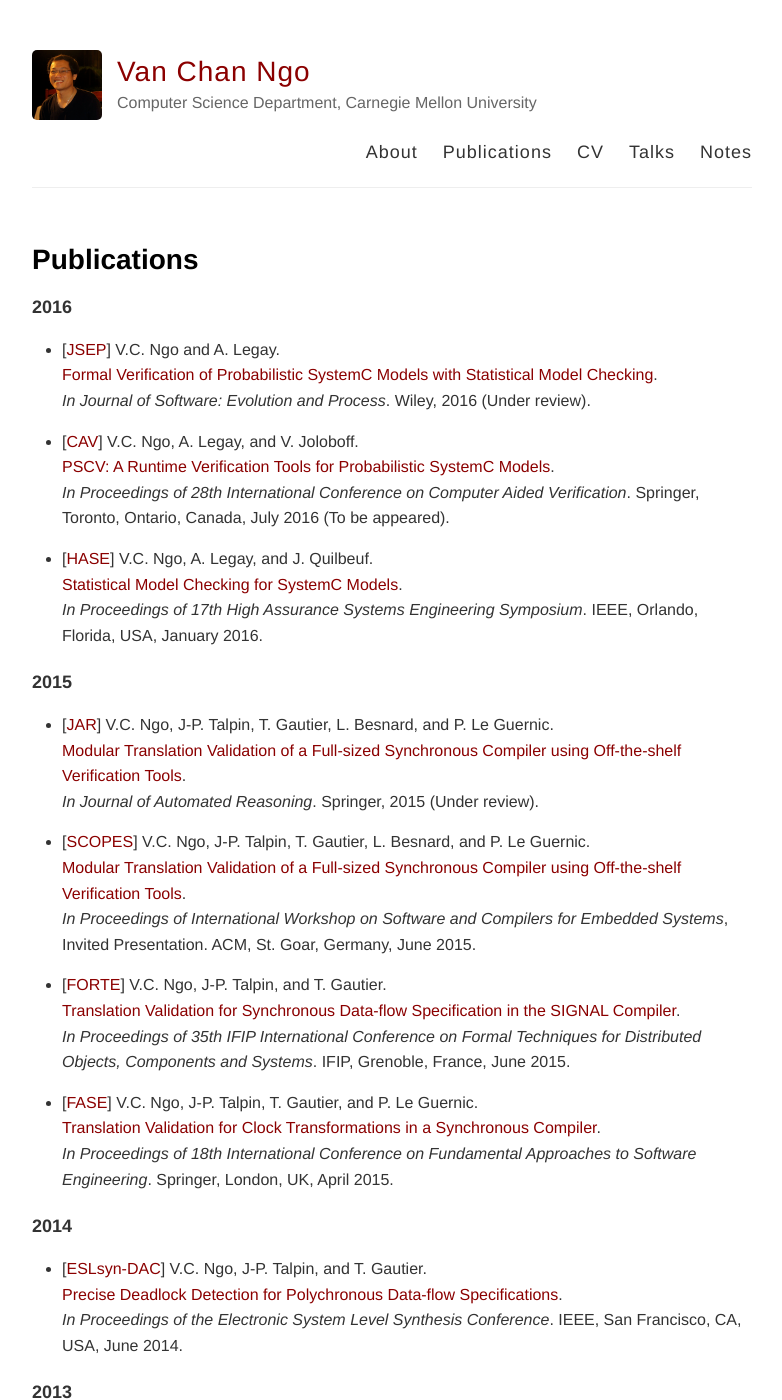
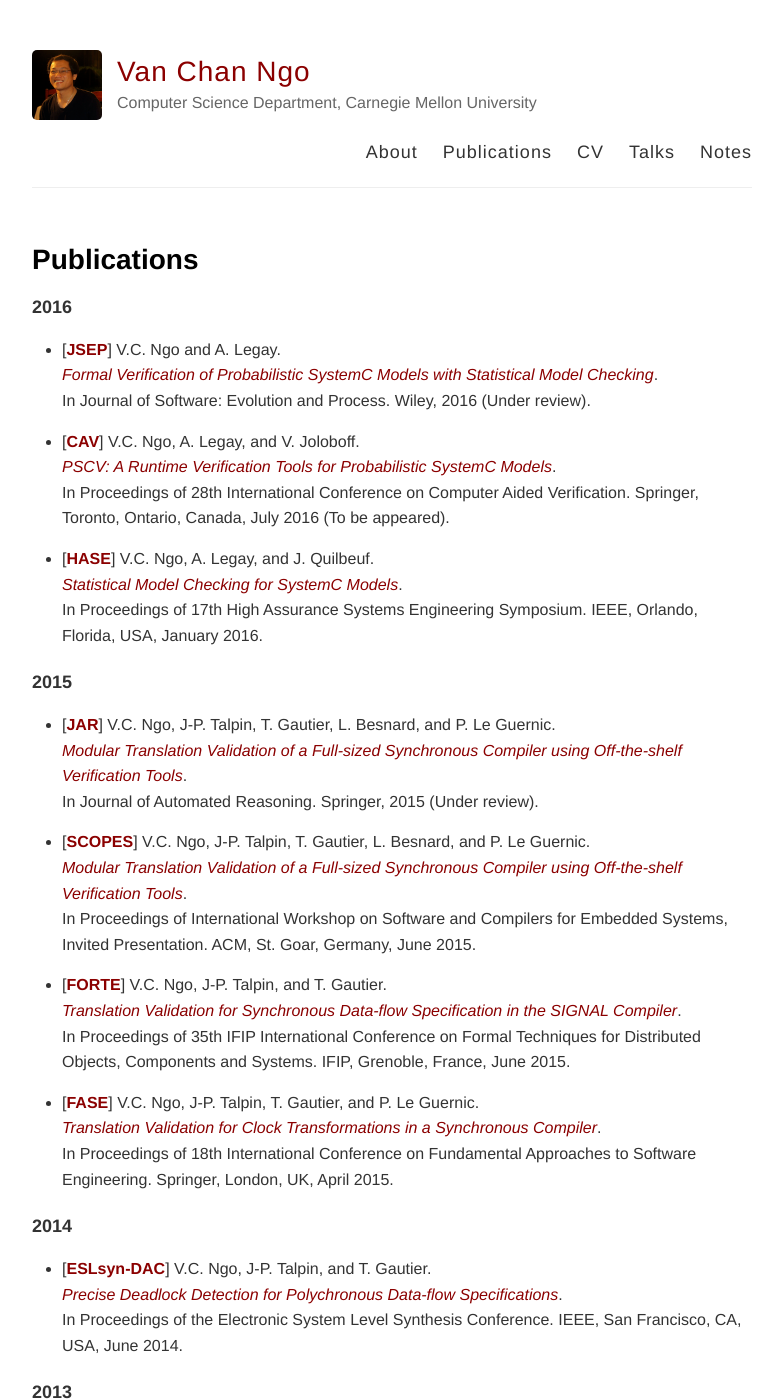
Before and after one commit to channgo2203/channgo2203.github.io, a Jekyll site: the page built from pubs.md, in a window 1280 px wide and 1400 px high. Shown: the whole window, without its empty margins (248-1030 px from the left). Built offline with Jekyll 4.4.1, drawn with Linux system fonts in a browser that asks for light colours; some of the changed text lies outside the part shown.

Commit message:
Updated pubs.md

```diff
--- a/pubs.md
+++ b/pubs.md
@@ -6,80 +6,80 @@ published: true
 ---
 
 ### 2016
-- [[JSEP](http://channgo2203.github.io/pdfs/jsep16.pdf)] V.C. Ngo and A. Legay.
-[Formal Verification of Probabilistic SystemC Models with Statistical Model Checking](http://channgo2203.github.io/pdfs/jsep16.pdf).
-_In Journal of Software: Evolution and Process_. Wiley, 2016 (Under review).
-- [[CAV](http://channgo2203.github.io/pdfs/cav16.pdf)] V.C. Ngo, A. Legay, and V. Joloboff.
-[PSCV: A Runtime Verification Tools for Probabilistic SystemC Models](http://channgo2203.github.io/pdfs/cav16.pdf).
-_In Proceedings of 28th International Conference on Computer Aided Verification_. Springer, Toronto, Ontario, Canada, July 2016 (To be appeared).
-- [[HASE](http://channgo2203.github.io/pdfs/hase16.pdf)] V.C. Ngo, A. Legay, and J. Quilbeuf.
-[Statistical Model Checking for SystemC Models](http://channgo2203.github.io/pdfs/hase16.pdf).
-_In Proceedings of 17th High Assurance Systems Engineering Symposium_. IEEE, Orlando, Florida, USA, January 2016.
+- [[**JSEP**](http://channgo2203.github.io/pdfs/jsep16.pdf)] V.C. Ngo and A. Legay.
+[_Formal Verification of Probabilistic SystemC Models with Statistical Model Checking_](http://channgo2203.github.io/pdfs/jsep16.pdf).
+In Journal of Software: Evolution and Process. Wiley, 2016 (Under review).
+- [[**CAV**](http://channgo2203.github.io/pdfs/cav16.pdf)] V.C. Ngo, A. Legay, and V. Joloboff.
+[_PSCV: A Runtime Verification Tools for Probabilistic SystemC Models_](http://channgo2203.github.io/pdfs/cav16.pdf).
+In Proceedings of 28th International Conference on Computer Aided Verification. Springer, Toronto, Ontario, Canada, July 2016 (To be appeared).
+- [[**HASE**](http://channgo2203.github.io/pdfs/hase16.pdf)] V.C. Ngo, A. Legay, and J. Quilbeuf.
+[_Statistical Model Checking for SystemC Models_](http://channgo2203.github.io/pdfs/hase16.pdf).
+In Proceedings of 17th High Assurance Systems Engineering Symposium. IEEE, Orlando, Florida, USA, January 2016.
 
 ### 2015
-- [[JAR](http://channgo2203.github.io/pdfs/jar15.pdf)] V.C. Ngo, J-P. Talpin, T. Gautier, L. Besnard, and P. Le Guernic.
-[Modular Translation Validation of a Full-sized Synchronous Compiler using Off-the-shelf Verification Tools](http://channgo2203.github.io/pdfs/jar15.pdf).
-_In Journal of Automated Reasoning_. Springer, 2015 (Under review).
-- [[SCOPES](http://channgo2203.github.io/pdfs/scopes15.pdf)] V.C. Ngo, J-P. Talpin, T. Gautier, L. Besnard, and P. Le Guernic.
-[Modular Translation Validation of a Full-sized Synchronous Compiler using Off-the-shelf Verification Tools](http://channgo2203.github.io/pdfs/scopes15.pdf).
-_In Proceedings of International Workshop on Software and Compilers for Embedded Systems_, Invited Presentation. ACM, St. Goar, Germany, June 2015.
-- [[FORTE](http://channgo2203.github.io/pdfs/forte15.pdf)] V.C. Ngo, J-P. Talpin, and T. Gautier.
-[Translation Validation for Synchronous Data-flow Specification in the SIGNAL Compiler](http://channgo2203.github.io/pdfs/forte15.pdf).
-_In Proceedings of 35th IFIP International Conference on Formal Techniques for Distributed Objects, Components and Systems_. IFIP, Grenoble, France, June 2015.
-- [[FASE](http://channgo2203.github.io/pdfs/fase15.pdf)] V.C. Ngo, J-P. Talpin, T. Gautier, and P. Le Guernic.
-[Translation Validation for Clock Transformations in a Synchronous Compiler](http://channgo2203.github.io/pdfs/fase15.pdf).
-_In Proceedings of 18th International Conference on Fundamental Approaches to Software Engineering_. Springer, London, UK, April 2015.
+- [[**JAR**](http://channgo2203.github.io/pdfs/jar15.pdf)] V.C. Ngo, J-P. Talpin, T. Gautier, L. Besnard, and P. Le Guernic.
+[_Modular Translation Validation of a Full-sized Synchronous Compiler using Off-the-shelf Verification Tools_](http://channgo2203.github.io/pdfs/jar15.pdf).
+In Journal of Automated Reasoning. Springer, 2015 (Under review).
+- [[**SCOPES**](http://channgo2203.github.io/pdfs/scopes15.pdf)] V.C. Ngo, J-P. Talpin, T. Gautier, L. Besnard, and P. Le Guernic.
+[_Modular Translation Validation of a Full-sized Synchronous Compiler using Off-the-shelf Verification Tools_](http://channgo2203.github.io/pdfs/scopes15.pdf).
+In Proceedings of International Workshop on Software and Compilers for Embedded Systems, Invited Presentation. ACM, St. Goar, Germany, June 2015.
+- [[**FORTE**](http://channgo2203.github.io/pdfs/forte15.pdf)] V.C. Ngo, J-P. Talpin, and T. Gautier.
+[_Translation Validation for Synchronous Data-flow Specification in the SIGNAL Compiler_](http://channgo2203.github.io/pdfs/forte15.pdf).
+In Proceedings of 35th IFIP International Conference on Formal Techniques for Distributed Objects, Components and Systems. IFIP, Grenoble, France, June 2015.
+- [[**FASE**](http://channgo2203.github.io/pdfs/fase15.pdf)] V.C. Ngo, J-P. Talpin, T. Gautier, and P. Le Guernic.
+[_Translation Validation for Clock Transformations in a Synchronous Compiler_](http://channgo2203.github.io/pdfs/fase15.pdf).
+In Proceedings of 18th International Conference on Fundamental Approaches to Software Engineering. Springer, London, UK, April 2015.
 
 ### 2014
-- [[ESLsyn-DAC](http://channgo2203.github.io/pdfs/eslsyn14.pdf)] V.C. Ngo, J-P. Talpin, and T. Gautier.
-[Precise Deadlock Detection for Polychronous Data-flow Specifications](http://channgo2203.github.io/pdfs/eslsyn14.pdf).
-_In Proceedings of the Electronic System Level Synthesis Conference_. IEEE, San Francisco, CA, USA, June 2014.
+- [[**ESLsyn-DAC**](http://channgo2203.github.io/pdfs/eslsyn14.pdf)] V.C. Ngo, J-P. Talpin, and T. Gautier.
+[_Precise Deadlock Detection for Polychronous Data-flow Specifications_](http://channgo2203.github.io/pdfs/eslsyn14.pdf).
+In Proceedings of the Electronic System Level Synthesis Conference. IEEE, San Francisco, CA, USA, June 2014.
 
 ### 2013
-- [[FCS](http://channgo2203.github.io/pdfs/fcs13.pdf)] V.C. Ngo, J-P. Talpin, T. Gautier, P. Le Guernic, and L. Besnard.
-[Formal Verification of Synchronous Data-flow Program Transformations Toward Certified Compilers](http://channgo2203.github.io/pdfs/fcs13.pdf).
-_In Journal of Frontiers of Computer Science_. Special Issue on Synchronous Programming, Springer, 2013.
+- [[**FCS**](http://channgo2203.github.io/pdfs/fcs13.pdf)] V.C. Ngo, J-P. Talpin, T. Gautier, P. Le Guernic, and L. Besnard.
+[_Formal Verification of Synchronous Data-flow Program Transformations Toward Certified Compilers_](http://channgo2203.github.io/pdfs/fcs13.pdf).
+In Journal of Frontiers of Computer Science. Special Issue on Synchronous Programming, Springer, 2013.
 
 ### 2012
-- [[HLDVT](http://channgo2203.github.io/pdfs/hldvt12.pdf)] V.C. Ngo, J-P. Talpin, T. Gautier, P. Le Guernic, and L. Besnard.
-[Formal Verification of Automatically Generated C-code from Polychronous Data-flow Equations](http://channgo2203.github.io/pdfs/hldvt12.pdf).
-_Accepted at IEEE International High-Level Design, Validation and Test Workshop_. IEEE, California, USA, November 2012.
-- [[IFM](http://channgo2203.github.io/pdfs/ifm12.pdf)] V.C. Ngo, J-P. Talpin, T. Gautier, P. Le Guernic,  and L. Besnard.
-[Formal Verification of Compiler Transformations on Polychronous Equations](http://channgo2203.github.io/pdfs/ifm12.pdf).
-_In Proceedings of 9th International Conference on Integrated Formal Methods_. Springer, Pisa, Italy, June 2012.
+- [[**HLDVT**](http://channgo2203.github.io/pdfs/hldvt12.pdf)] V.C. Ngo, J-P. Talpin, T. Gautier, P. Le Guernic, and L. Besnard.
+[_Formal Verification of Automatically Generated C-code from Polychronous Data-flow Equations_](http://channgo2203.github.io/pdfs/hldvt12.pdf).
+Accepted at IEEE International High-Level Design, Validation and Test Workshop. IEEE, California, USA, November 2012.
+- [[**IFM**](http://channgo2203.github.io/pdfs/ifm12.pdf)] V.C. Ngo, J-P. Talpin, T. Gautier, P. Le Guernic,  and L. Besnard.
+[_Formal Verification of Compiler Transformations on Polychronous Equations_](http://channgo2203.github.io/pdfs/ifm12.pdf).
+In Proceedings of 9th International Conference on Integrated Formal Methods. Springer, Pisa, Italy, June 2012.
 
 ### 2009
-- [[ESORICS](http://channgo2203.github.io/pdfs/esorics09.pdf)] C. Ene, Y. Lakhnech, and V.C. Ngo.
-[Formal Indistinguishability Extended to the Random Oracle Model](http://channgo2203.github.io/pdfs/esorics09.pdf).
-_In Proceedings of 14th European Symposium on Research in Computer Security_. Springer, Saint-Malo, France, September 2009 (Authors by alphabetical order).
-- [[FCC](http://channgo2203.github.io/pdfs/fcc09.pdf)] C. Ene, Y. Lakhnech, and V.C. Ngo.
-[Formal Indistinguishability Extended to the ROM](http://channgo2203.github.io/pdfs/fcc09.pdf).
-_In Proceedings of Workshop on Formal and Computational Cryptography_, New York, USA, July 2009 (Authors by alphabetical order).
+- [[**ESORICS**](http://channgo2203.github.io/pdfs/esorics09.pdf)] C. Ene, Y. Lakhnech, and V.C. Ngo.
+[_Formal Indistinguishability Extended to the Random Oracle Model_](http://channgo2203.github.io/pdfs/esorics09.pdf).
+In Proceedings of 14th European Symposium on Research in Computer Security. Springer, Saint-Malo, France, September 2009 (Authors by alphabetical order).
+- [[**FCC**](http://channgo2203.github.io/pdfs/fcc09.pdf)] C. Ene, Y. Lakhnech, and V.C. Ngo.
+[_Formal Indistinguishability Extended to the ROM_](http://channgo2203.github.io/pdfs/fcc09.pdf).
+In Proceedings of Workshop on Formal and Computational Cryptography, New York, USA, July 2009 (Authors by alphabetical order).
 
 ### Technical Reports
 - V.C. Ngo and A. Legay.
-[Dependability Analysis of Embedded Control Systems Using SystemC and Statistical Model Checking](https://hal.archives-ouvertes.fr/hal-01180996).
-_In HAL-INRIA_, **Technical Report RR-8762**, July 2015.
+[_Dependability Analysis of Embedded Control Systems Using SystemC and Statistical Model Checking_](https://hal.archives-ouvertes.fr/hal-01180996).
+In HAL-INRIA, **Technical Report RR-8762**, July 2015.
 - V.C. Ngo, A. Legay, and J. Quilbeuf.
-[Dynamic Verification of SystemC Specification with Statistical Model Checking](https://hal.inria.fr/hal-01089742).
-_In HAL-INRIA_, **Technical Report RR-8644**, October 2014.
+[_Dynamic Verification of SystemC Specification with Statistical Model Checking_](https://hal.inria.fr/hal-01089742).
+In HAL-INRIA, **Technical Report RR-8644**, October 2014.
 - V.C. Ngo, J-P. Talpin, T.Gautier, and P. Le Guernic.
-[Evaluating SDVG Translation Validation: from Signal to C](http://hal.inria.fr/hal-00962430).
-_In HAL-INRIA_, **Technical Report RR-8508**, March 2014.
+[_Evaluating SDVG Translation Validation: from Signal to C_](http://hal.inria.fr/hal-00962430).
+In HAL-INRIA, **Technical Report RR-8508**, March 2014.
 - V.C. Ngo, J-P. Talpin, and P. Le Guernic.
-[Formal Verification of Transformations on Abstract Clocks in Synchronous Compilers](http://hal.inria.fr/hal-00730926).
-_In HAL-INRIA_, **Technical Report RR-8064**, September 2012.
+[_Formal Verification of Transformations on Abstract Clocks in Synchronous Compilers_](http://hal.inria.fr/hal-00730926).
+In HAL-INRIA, **Technical Report RR-8064**, September 2012.
 - V.C. Ngo, J-P. Talpin, T. Gautier, P. Le Guernic, and L. Besnard.
-[Formal Verification of Synchronous Data-flow Compilers](http://hal.inria.fr/hal-00685633).
-_In HAL-INRIA_, **Technical Report RR-7921**, April 2012.
+[_Formal Verification of Synchronous Data-flow Compilers_](http://hal.inria.fr/hal-00685633).
+In HAL-INRIA, **Technical Report RR-7921**, April 2012.
 
 ### Thesis
 - V.C. Ngo.
-[Formal Verification of a Synchronous Data-flow Compiler: from Signal to C](https://ecm.univ-rennes1.fr/nuxeo/site/esupversions/e10492b5-206a-42fa-b643-e752dac5a750).
+[_Formal Verification of a Synchronous Data-flow Compiler: from Signal to C_](https://ecm.univ-rennes1.fr/nuxeo/site/esupversions/e10492b5-206a-42fa-b643-e752dac5a750).
 Supervisor: [Jean-Pierre Talpin](http://www.irisa.fr/prive/talpin/),
 Jury: [Sandrine Blazy](http://www.irisa.fr/celtique/blazy/), [Jean-Paul Bodeveix](https://www.irit.fr/~Jean-Paul.Bodeveix/), [Laure Gonnord](http://laure.gonnord.org/pro/), [Abdoulaye Gamatie](http://www.lirmm.fr/~gamatie/), and [Dumitru Potop-Butucaru](https://who.rocq.inria.fr/Dumitru.Potop_Butucaru/).
 **In Ph.D Thesis in Computer Science**, [INRIA](http://www.inria.fr/en/), [University of Rennes 1](https://www.univ-rennes1.fr/english/), France, July 2014.
 - V.C. Ngo.
-[Automated Verification of Asymmetric Encryption](http://channgo2203.github.io/pdfs/ujf.pdf).
+[_Automated Verification of Asymmetric Encryption_](http://channgo2203.github.io/pdfs/ujf.pdf).
 Supervisors: Cristian Ene and Yasine Lakhnech.
 **In M.Sc Thesis in Computer Science and Applied Mathematics**, [IMAG-VERIMAG](http://www-verimag.imag.fr), [University of Grenoble 1](https://www.ujf-grenoble.fr/?language=en), France, June 2008.
```
